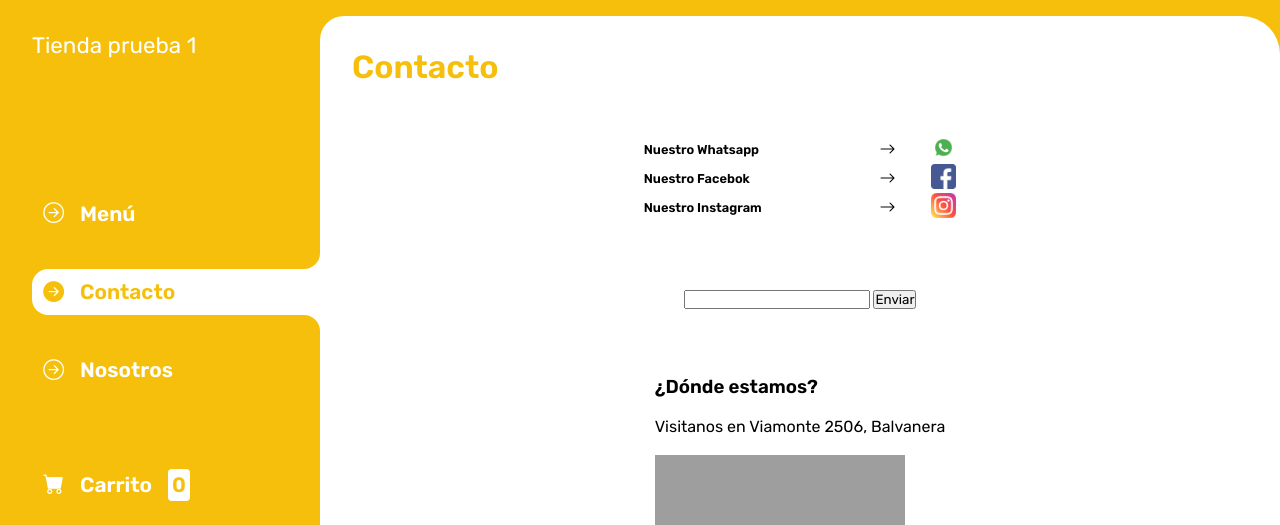
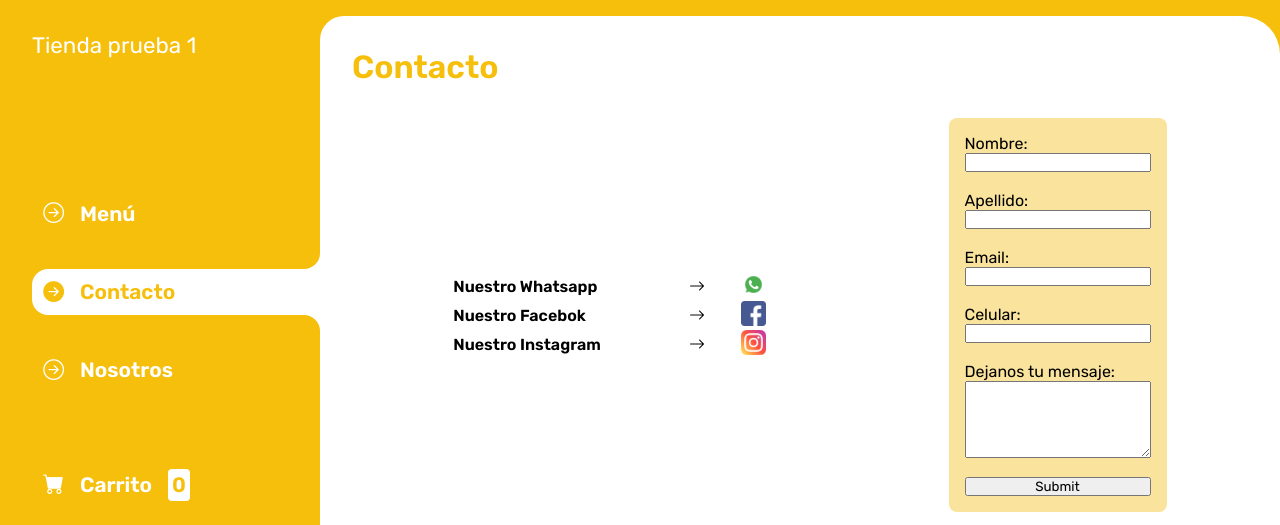
Before and after one commit to faguilar0291/tienda_prueba1, a plain HTML site: page contact.html in a window 1280 px wide. Shown: the top 525 px of the page. Drawn offline with nearby package versions, Linux system fonts and the light colour scheme; grey boxes are pictures that could not be loaded.

Commit message:
Avances 15

```diff
--- a/contact.html
+++ b/contact.html
@@ -80,14 +80,39 @@
                         </a>
                     </div>
                 </div>
-                <div class="form__container">
-                    <div id="form--contact">
-                        <form>
-                            <input type="text">
-                            <button >Enviar</button>
-                        </form>
-                    </div>
-                </div>
+                <form id="contactForm" onsubmit="validateForm(event)">
+                    <label for="firstName">Nombre:</label>
+                    <input type="text" id="firstName" name="firstName" required>
+                    <span id="firstNameError" class="error"></span>
+
+                    <br>
+
+                    <label for="lastName">Apellido:</label>
+                    <input type="text" id="lastName" name="lastName" required>
+                    <span id="lastNameError" class="error"></span>
+
+                    <br>
+
+                    <label for="email">Email:</label>
+                    <input type="email" id="email" name="email" required>
+                    <span id="emailError" class="error"></span>
+
+                    <br>
+
+                    <label for="cellPhone">Celular:</label>
+                    <input type="tel" id="cellPhone" name="cellPhone" required>
+                    <span id="cellPhoneError" class="error"></span>
+
+                    <br>
+
+                    <label for="message">Dejanos tu mensaje:</label>
+                    <textarea id="message" name="message" rows="5" required></textarea>
+                    <span id="messageError" class="error"></span>
+
+                    <br>
+
+                    <input type="submit" value="Submit">
+                </form>
                 <div class="section__location">
                     <h3 class="section__location--title">¿Dónde estamos?</h3>
                     <br>
--- a/css/style.css
+++ b/css/style.css
@@ -413,11 +413,14 @@ a {
         padding: 1rem;
     }
 
+/* Contact */
+
     .section__info {
-        height: 80vh;
+        min-height: 80vh;
 
         display: flex;
-        flex-direction: column;
+        flex-wrap: wrap;
+        flex-direction:row;
         justify-content: space-around;
         align-items: center;
     }
@@ -436,13 +439,29 @@ a {
     }
 
     .social__text {
-        font-size: .8em;
+        font-size: 1em;
         width: 200px;
     }
     .social__img {
         height: 25px;
     }
 
+
+
+form {
+
+    background-color: rgba(246, 208, 84, 0.57);
+    margin: 1rem;
+    padding: 1rem;
+    border-radius: 1vh;
+
+    display: flex;
+    flex-direction: column;
+}
+
+.error {
+    color: red;
+}
 
 /* Media Queries */
 
--- a/js/contact.js
+++ b/js/contact.js
@@ -1,15 +1,72 @@
-let form = document.querySelector("form");
-let input = document.querySelector("input");
+function validateForm(event) {
+    // Reset errors
+    resetErrors();
 
-form.addEventListener("submit", (e) => {
-    e.preventDefault();
-    let valor = input.value;
-    let longitud = valor.length;
+    // Get form values
+    var firstName = document.getElementById("firstName").value;
+    var lastName = document.getElementById("lastName").value;
+    var email = document.getElementById("email").value;
+    var cellPhone = document.getElementById("cellPhone").value;
+    var message = document.getElementById("message").value;
 
-    console.log(valor);
-    console.log(longitud);
+    // Validate each field
+    var isValid = true;
 
-    if (longitud < 3){
-        console.log("menor a 3");
+    if (!isValidName(firstName)) {
+        document.getElementById("firstNameError").innerText = "Invalid first name";
+        isValid = false;
     }
-});
+
+    if (!isValidName(lastName)) {
+        document.getElementById("lastNameError").innerText = "Invalid last name";
+        isValid = false;
+    }
+
+    if (!isValidEmail(email)) {
+        document.getElementById("emailError").innerText = "Invalid email address";
+        isValid = false;
+    }
+
+    if (!isValidPhone(cellPhone)) {
+        document.getElementById("cellPhoneError").innerText = "Invalid cell phone number";
+        isValid = false;
+    }
+
+    if (!isValidMessage(message)) {
+        document.getElementById("messageError").innerText = "Message must be at least 250 characters";
+        isValid = false;
+    }
+
+    // If any field is not valid, prevent form submission
+    if (!isValid) {
+        event.preventDefault();
+    }
+}
+
+function resetErrors() {
+    // Reset error messages
+    var errorElements = document.getElementsByClassName("error");
+    for (var i = 0; i < errorElements.length; i++) {
+        errorElements[i].innerText = "";
+    }
+}
+
+function isValidName(name) {
+    // Simple validation for names (allow only alphabets and spaces)
+    return /^[a-zA-Z\s]+$/.test(name);
+}
+
+function isValidEmail(email) {
+    // Simple validation for email address
+    return /^[^\s@]+@[^\s@]+\.[^\s@]+$/.test(email);
+}
+
+function isValidPhone(phone) {
+    // Simple validation for phone number (allow only digits and optional hyphens)
+    return /^\d+(-\d+)*$/.test(phone);
+}
+
+function isValidMessage(message) {
+    // Check if the message has at least 250 characters
+    return message.length <= 250;
+}
```
